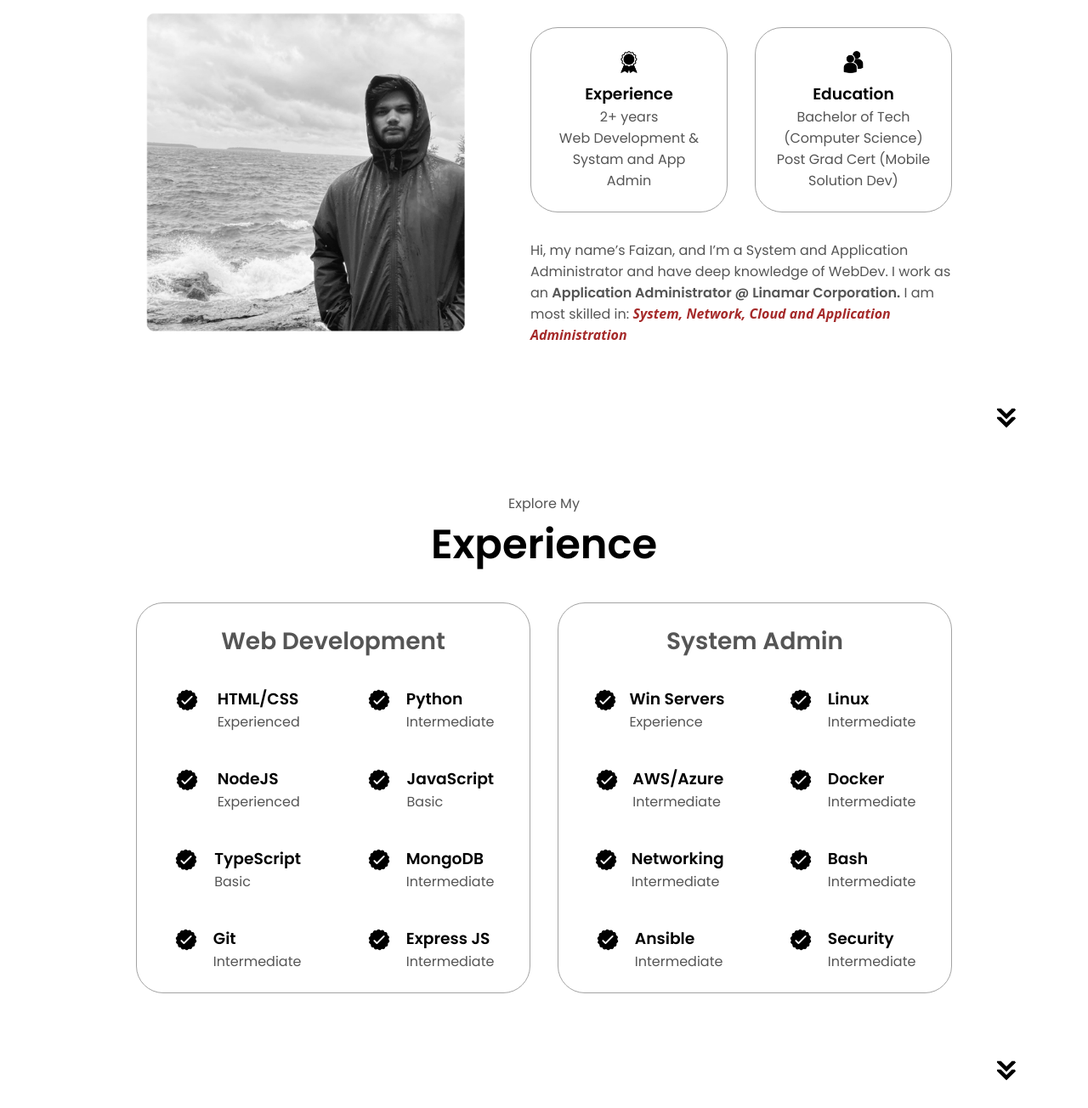
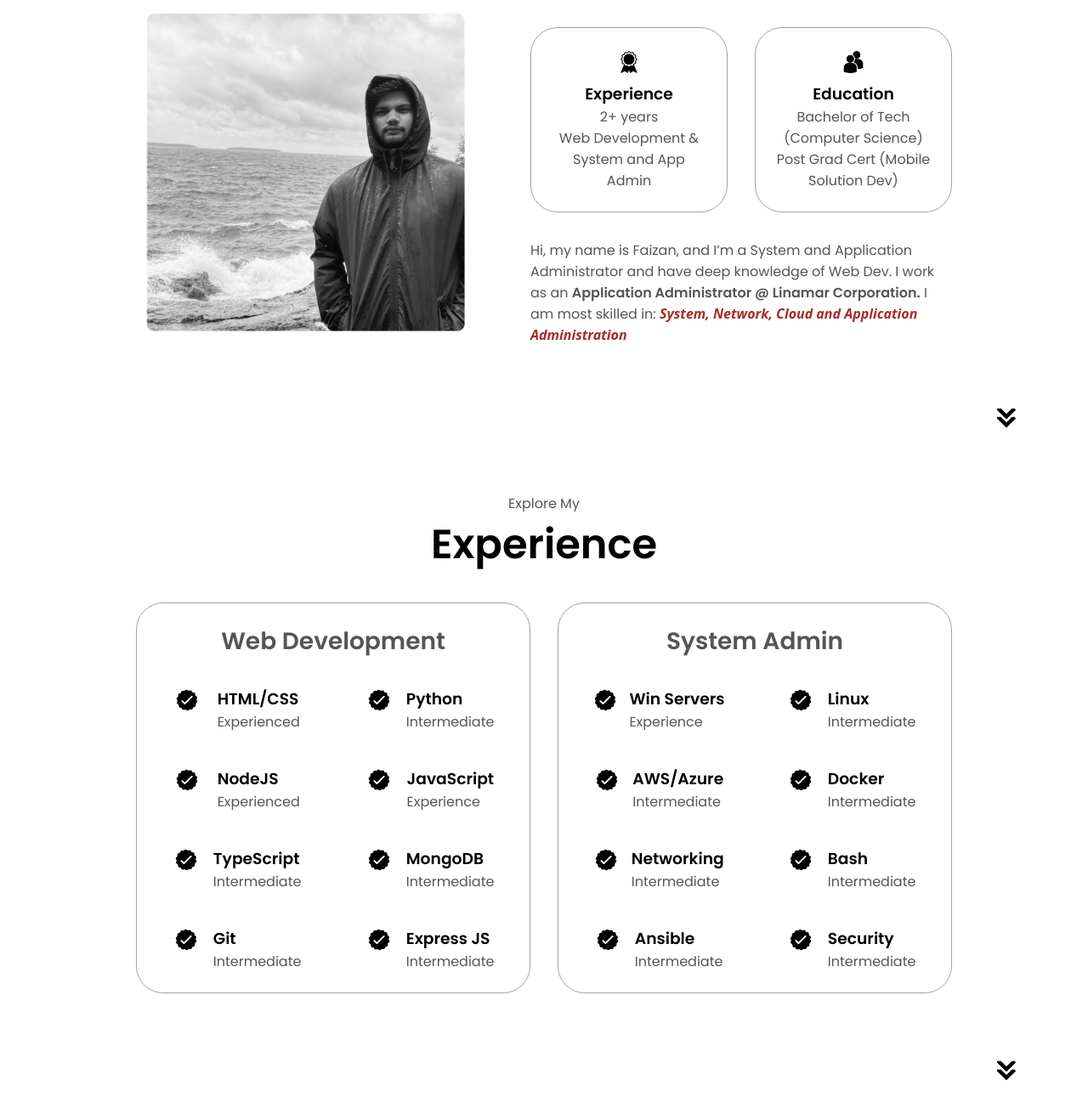
Before and after one commit to 5zan-Code/myWebsite, a plain HTML site: page index.html in a window 1280 px wide. Shown: the part 1116-2420 px from the top of the page at 85% size. Drawn offline with Linux system fonts and the light colour scheme.

Commit message:
Typo fixed

```diff
--- a/index.html
+++ b/index.html
@@ -92,7 +92,7 @@
                 class="icon"
               />
               <h3>Experience</h3>
-              <p>2+ years <br />Web Development & Systam and App Admin</p>
+              <p>2+ years <br />Web Development & System and App Admin</p>
             </div>
             <div class="details-container">
               <img
@@ -106,7 +106,7 @@
           </div>
           <div class="text-container">
             <p>
-              Hi, my name’s Faizan, and I’m a System and Application Administrator and have deep knowledge of WebDev. I work as an <strong>Application Administrator @ Linamar Corporation.</strong>
+              Hi, my name is Faizan, and I’m a System and Application Administrator and have deep knowledge of Web Dev. I work as an <strong>Application Administrator @ Linamar Corporation.</strong>
 
               I am most skilled in: <span class="skilled">System, Network, Cloud and Application Administration</span>
             </p>
@@ -169,7 +169,7 @@
                 />
                 <div>
                   <h3>JavaScript</h3>
-                  <p>Basic</p>
+                  <p>Experience</p>
                 </div>
               </article>
               <article>
@@ -180,7 +180,7 @@
                 />
                 <div>
                   <h3>TypeScript</h3>
-                  <p>Basic</p>
+                  <p>Intermediate</p>
                 </div>
               </article>
               <article>
@@ -416,7 +416,7 @@
             alt="Email icon"
             class="icon contact-icon email-icon"
           />
-          <p><a href="mailto:examplemail@gmail.com">F97aizan@gmail.com</a></p>
+          <p><a href="mailto:examplemail@gmail.com">f97aizan@gmail.com</a></p>
         </div>
         <div class="contact-info-container">
           <img
```
